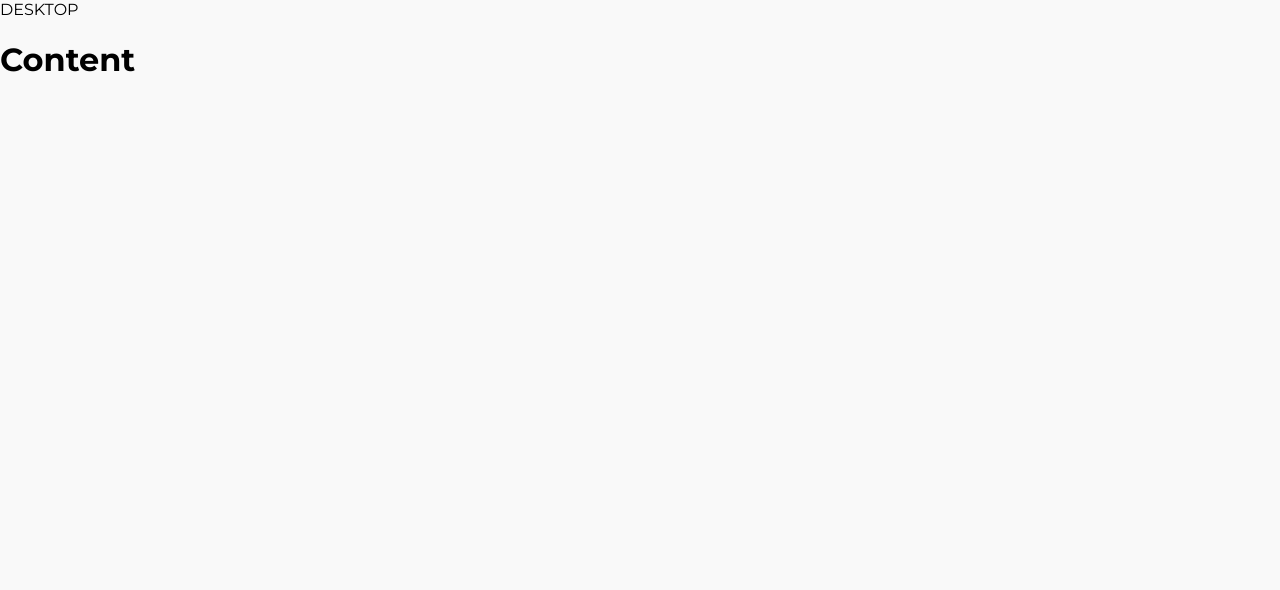
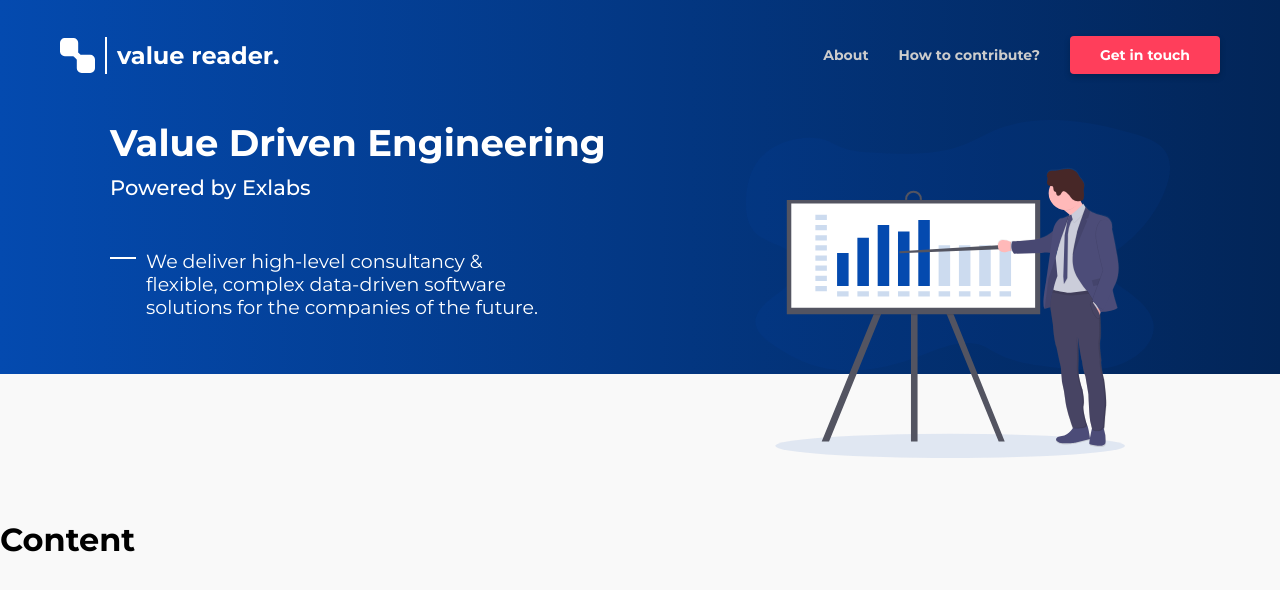
Before and after one commit to exlabs-individual/value_driven_templates, a Next.js app: page / in a window 1280 px wide. Shown: the top 590 px of the page. Built offline with nearby package versions, Linux system fonts and the light colour scheme.

Commit message:
✨ Desktop header component

```diff
--- /dev/null
+++ b/components/desktop/header/header.component.tsx
@@ -0,0 +1,50 @@
+import React from 'react';
+import Link from 'next/link';
+import {
+  StyledHeader,
+  HeaderTopbar,
+  HeaderContent,
+  StyledNav,
+  TitleContainer,
+  HeaderImage,
+  Background,
+} from './header.styles';
+import { Logo } from '../../logo/logo.component';
+import { useDeviceDetect } from '../../../hooks/use-device-detect/use-device-detect.hook';
+
+export const Header = () => {
+  const { isDesktop } = useDeviceDetect();
+
+  return (
+    <StyledHeader>
+      <Background style={{ height: isDesktop ? '75%' : '100%' }} />
+      <HeaderTopbar>
+        <Logo />
+        <StyledNav>
+          <ul className="nav-list">
+            <li className="nav-item">
+              <Link href="#">About</Link>
+            </li>
+            <li className="nav-item">
+              <Link href="#">How to contribute?</Link>
+            </li>
+            <li className="nav-item nav-item--primary">
+              <Link href="#">Get in touch</Link>
+            </li>
+          </ul>
+        </StyledNav>
+      </HeaderTopbar>
+      <HeaderContent>
+        <TitleContainer>
+          <h2 className="title">Value Driven Engineering</h2>
+          <h4 className="sub-title">Powered by Exlabs</h4>
+          <div className="about-company">
+            We deliver high-level consultancy & flexible, complex data-driven
+            software solutions for the companies of the future.
+          </div>
+        </TitleContainer>
+        {isDesktop && <HeaderImage src="/header-img.svg" alt="Header" />}
+      </HeaderContent>
+    </StyledHeader>
+  );
+};
--- /dev/null
+++ b/components/desktop/header/header.styles.ts
@@ -0,0 +1,132 @@
+import styled from 'styled-components';
+
+export const StyledHeader = styled.header`
+  display: flex;
+  flex-direction: column;
+  position: relative;
+  padding: 20px 60px 40px;
+  color: #ffffff;
+`;
+
+export const Background = styled.div`
+  background: linear-gradient(90deg, #044aaf, #022558);
+  position: absolute;
+  top: 0;
+  left: 0;
+  width: 100%;
+  z-index: -1;
+`;
+
+export const StyledNav = styled.nav`
+  & > .nav-list {
+    list-style: none;
+    display: flex;
+    align-items: center;
+
+    & > .nav-item {
+      margin-left: 30px;
+      font-weight: 700;
+      font-size: 14px;
+      cursor: pointer;
+      & > a {
+        color: #ccc;
+        text-decoration: none;
+        transition: color 0.2s ease;
+
+        &:hover {
+          color: #ffffff;
+        }
+      }
+
+      &--primary {
+        background-color: #ff3e5b;
+        padding: 10px 30px;
+        border-radius: 4px;
+        transition: background-color 0.2s ease;
+        box-shadow: 0px 3px 6px rgba(0, 0, 0, 0.2);
+
+        & > a {
+          color: #ffffff;
+        }
+
+        &:hover {
+          background-color: #ee2d4a;
+        }
+      }
+    }
+
+    & > .nav-item:first-child {
+      margin-left: 0px;
+    }
+  }
+`;
+
+export const HeaderTopbar = styled.div`
+  display: flex;
+  justify-content: space-between;
+
+  & > .logo-container {
+    & > .logo-img {
+      width: 35px;
+      height: 35px;
+    }
+
+    & > .logo-separator {
+      height: 37px;
+    }
+
+    & > .logo-text {
+      font-size: 24px;
+    }
+  }
+`;
+
+export const HeaderContent = styled.div`
+  display: flex;
+  justify-content: space-between;
+  position: relative;
+  align-items: flex-start;
+  padding: 0 50px;
+  margin-top: 30px;
+`;
+
+export const TitleContainer = styled.div`
+  & > .title {
+    font-size: 37px;
+    margin: 0;
+  }
+
+  & > .sub-title {
+    margin: 0;
+    font-size: 21px;
+    font-weight: 500;
+    margin-top: 10px;
+  }
+
+  & > .about-company {
+    margin-top: 50px;
+    max-width: 70%;
+    font-size: 19px;
+    display: flex;
+    align-items: flex-start;
+    padding: 0;
+
+    &::before {
+      content: '';
+      width: 70px;
+      height: 2px;
+      background-color: #ffffff;
+      display: block;
+      margin: 7px 10px 0 0;
+    }
+  }
+`;
+
+export const ImageContainer = styled.div`
+  flex: 1;
+  border: 1px solid red;
+`;
+
+export const HeaderImage = styled.img`
+  width: 40%;
+`;
--- a/components/logo/logo.component.tsx
+++ b/components/logo/logo.component.tsx
@@ -3,7 +3,7 @@ import { LogoContainer } from './logo.styles';
 
 export const Logo = () => {
   return (
-    <LogoContainer>
+    <LogoContainer className="logo-container">
       <img className="logo-img" src="/logo-small.svg" alt="Logo" />
       <span className="logo-separator"></span>
       <h1 className="logo-text">value reader.</h1>
--- a/components/mobile/header/header.component.tsx
+++ b/components/mobile/header/header.component.tsx
@@ -1,7 +1,8 @@
 import React from 'react';
-import { HeaderContainer, LogoContainer, MenuContainer } from './header.styles';
+import { HeaderContainer, MenuContainer } from './header.styles';
 import { useMobileMenuState } from '../../../hooks/use-mobile-menu/use-mobile-menu.hook';
 import { toggleMenu } from '../../../context/mobile-menu/mobile-menu.action-creators';
+import { Logo } from '../../logo/logo.component';
 
 export const Header = () => {
   const {
@@ -13,11 +14,7 @@ export const Header = () => {
 
   return (
     <HeaderContainer>
-      <LogoContainer>
-        <img className="logo-img" src="/logo-small.svg" alt="Logo" />
-        <span className="logo-separator"></span>
-        <h1 className="logo-text">value reader.</h1>
-      </LogoContainer>
+      <Logo />
       <MenuContainer>
         <button className="menu-btn" onClick={onMenuClick}>
           <img
--- a/components/mobile/header/header.styles.ts
+++ b/components/mobile/header/header.styles.ts
@@ -13,30 +13,6 @@ export const HeaderContainer = styled.div`
   z-index: 999;
 `;
 
-export const LogoContainer = styled.div`
-  display: flex;
-  align-items: center;
-
-  & > .logo-img {
-    width: 30px;
-    height: 30px;
-  }
-
-  & > .logo-separator {
-    width: 2px;
-    height: 32px;
-    background-color: #ffffff;
-    margin: 0 10px;
-  }
-
-  & > .logo-text {
-    font-size: 21px;
-    margin: 0;
-    color: #ffffff;
-    font-weight: 700;
-  }
-`;
-
 export const MenuContainer = styled.div`
   & > .menu-btn {
     background-color: inherit;
--- a/hooks/use-device-detect/use-device-detect.hook.ts
+++ b/hooks/use-device-detect/use-device-detect.hook.ts
@@ -4,6 +4,7 @@ import React from 'react';
 interface DeviceDetectData {
   isMobile: boolean;
   isDesktop: boolean;
+  isTablet: boolean;
 }
 
 export const useDeviceDetect = () => {
@@ -20,6 +21,7 @@ export const useDeviceDetect = () => {
   const [deviceData, setDeviceData] = React.useState<DeviceDetectData>({
     isDesktop: true,
     isMobile: false,
+    isTablet: false,
   });
 
   React.useEffect(
@@ -44,11 +46,19 @@ export const useDeviceDetect = () => {
       setDeviceData({
         isMobile: true,
         isDesktop: false,
+        isTablet: false,
+      });
+    } else if (windowSize.width >= 768 && windowSize.width <= 1100) {
+      setDeviceData({
+        isMobile: false,
+        isDesktop: false,
+        isTablet: true,
       });
     } else {
       setDeviceData({
         isMobile: false,
         isDesktop: true,
+        isTablet: false,
       });
     }
   }, [windowSize.width]);
--- a/layout/layout.provider.tsx
+++ b/layout/layout.provider.tsx
@@ -1,12 +1,13 @@
 import React from 'react';
 import { Layout } from './layout.styles';
 import { useDeviceDetect } from '../hooks/use-device-detect/use-device-detect.hook';
-import { Header } from '../components/mobile/header/header.component';
+import { Header as MobileHeader } from '../components/mobile/header/header.component';
 import { MobileMenuStateProvider } from '../providers/mobile-menu.provider';
 import { Menu } from '../components/mobile/menu/menu.component';
+import { Header as DesktopHeader } from '../components/desktop/header/header.component';
 
 export const LayoutProvider = ({ children }: { children: React.ReactNode }) => {
-  const { isMobile, isDesktop } = useDeviceDetect();
+  const { isMobile } = useDeviceDetect();
 
   return (
     <Layout>
@@ -14,7 +15,6 @@ export const LayoutProvider = ({ children }: { children: React.ReactNode }) => {
         {`
           html,
           body {
-            -webkit-overflow-scrolling: touch;
             margin: 0;
             padding: 0;
             font-family: 'Montserrat', sans-serif;
@@ -22,22 +22,26 @@ export const LayoutProvider = ({ children }: { children: React.ReactNode }) => {
             position: fixed;
             width: 100%;
             top: 0px;
+            min-height: 100%;
             height: 100%;
             overflow: scroll;
+            -webkit-overflow-scrolling: touch;
           }
         `}
       </style>
+
       <React.Fragment>
-        {isMobile && (
+        {isMobile ? (
           <MobileMenuStateProvider>
-            <Header />
-            <Menu />
-            <div>{children}</div>
+            <React.Fragment>
+              <MobileHeader />
+              <Menu />
+              <div>{children}</div>
+            </React.Fragment>
           </MobileMenuStateProvider>
-        )}
-        {isDesktop && (
+        ) : (
           <div>
-            <div>DESKTOP</div>
+            <DesktopHeader />
             <div>{children}</div>
           </div>
         )}
--- a/layout/layout.styles.ts
+++ b/layout/layout.styles.ts
@@ -2,6 +2,9 @@ import styled from 'styled-components';
 
 export const Layout = styled.div`
   width: 100%;
+  height: 100%;
+  display: flex;
+  flex-direction: column;
 `;
 
 export const LayoutBody = styled.div.attrs(
@@ -9,6 +12,5 @@ export const LayoutBody = styled.div.attrs(
     isMobile,
   })
 )`
-  height: calc(100% - 62px);
-  padding: ${(props) => (props.isMobile ? '20px' : '20px 40px')};
+  padding: ${(props) => (props.isMobile ? '20px 10px' : '20px 40px')};
 `;
```
Also changed, not shown: public/header-img.svg (added), 1 other file (tests, documents, lock files or other folders).
